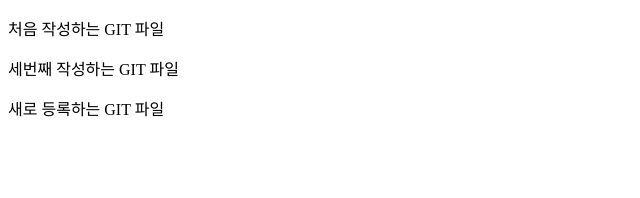
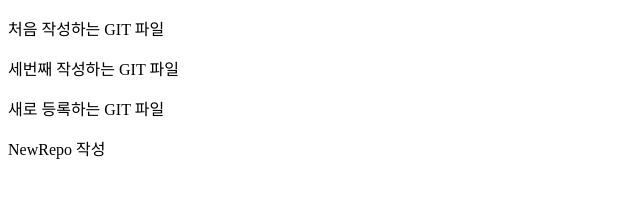
Before and after one commit to Sungwon-cas/gitTest, a plain HTML site: page index.html in a window 1280 px wide. Shown: the whole page, without its empty margins (0-640 px from the left). Drawn offline with Linux system fonts and the light colour scheme.

Commit message:
banana 커밋

```diff
--- a/index.html
+++ b/index.html
@@ -9,5 +9,6 @@
     <p>처음 작성하는 GIT 파일</p>
     <p>세번째 작성하는 GIT 파일</p>
     <p>새로 등록하는 GIT 파일</p>
+    <p>NewRepo 작성</p>
 </body>
 </html>
```
Also changed, not shown: 1 other file.
